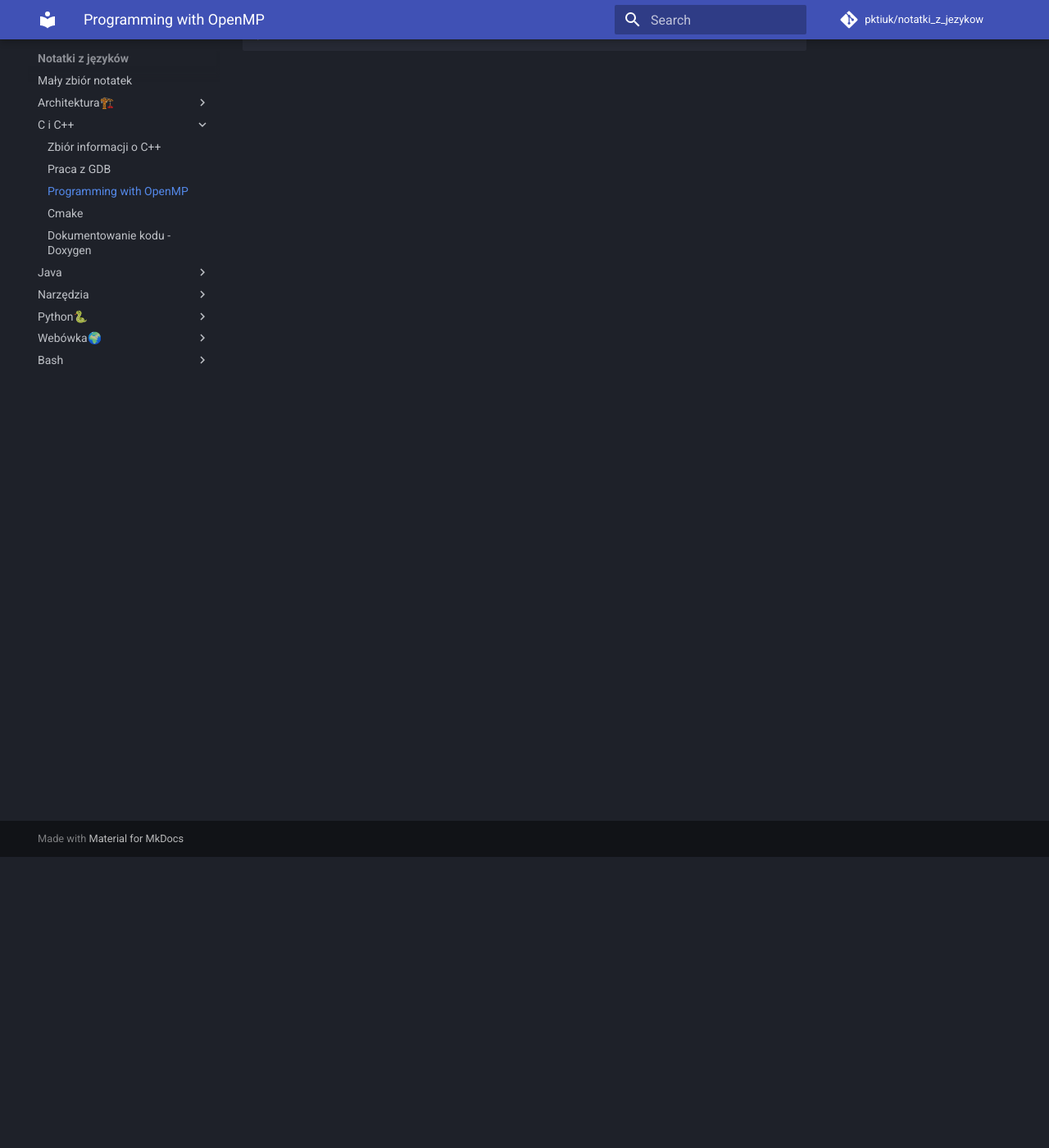
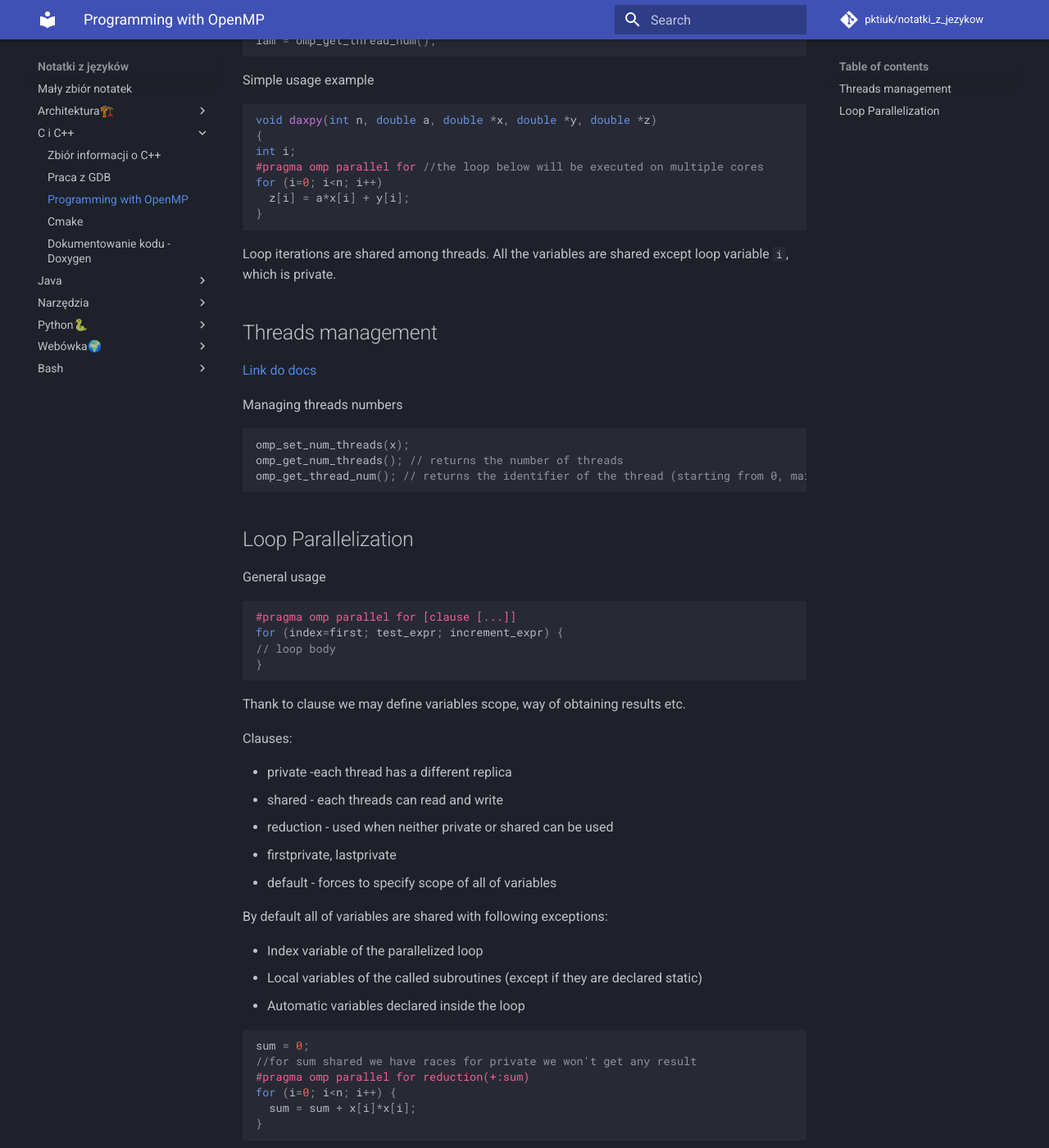
Before and after one commit to pktiuk/notatki_z_jezykow, an MkDocs documentation site: the page built from docs/C i C++/5_openMP.md, in a window 1280 px wide and 1400 px high, scrolled down 355 px. Shown: the whole window at 82% size. Built offline with MkDocs 1.6.1 and Material for MkDocs 9.7.7, drawn with Linux system fonts in a browser that asks for light colours; comment, search, counter and statistics services are not loaded; some of the changed text lies outside the part shown.

Commit message:
Basics of loop parallelization

````diff
--- a/docs/C i C++/5_openMP.md
+++ b/docs/C i C++/5_openMP.md
@@ -3,6 +3,18 @@
 OpenMP is an open API specification for easy parallel programming in C and C++. [Main website](http://www.openmp.org)
 
 OpenMP programming is mainly based on compiler directives.
+
+`#pragma omp <directive> [clause [...]]`
+
+For function usage you have to include `omp.h`
+
+```c
+#include <omp.h>
+...
+iam = omp_get_thread_num();
+```
+
+Simple usage example
 
 ```cpp
 void daxpy(int n, double a, double *x, double *y, double *z)
@@ -13,3 +25,53 @@ for (i=0; i<n; i++)
   z[i] = a*x[i] + y[i];
 }
 ```
+
+Loop iterations are shared among threads. All the variables are shared except loop variable `i`, which is private.
+
+## Threads management
+
+[Link do docs](https://www.openmp.org/spec-html/5.1/openmp.html)
+
+Managing threads numbers
+
+```c
+omp_set_num_threads(x);
+omp_get_num_threads(); // returns the number of threads
+omp_get_thread_num(); // returns the identifier of the thread (starting from 0, main thread is always 0)
+```
+
+## Loop Parallelization
+
+General usage
+
+```c
+#pragma omp parallel for [clause [...]]
+for (index=first; test_expr; increment_expr) {
+// loop body
+}
+```
+
+Thank to clause we may define variables scope, way of obtaining results etc.
+
+Clauses:
+
+- private -each thread has a different replica
+- shared - each threads can read and write
+- reduction - used when neither private or shared can be used
+- firstprivate, lastprivate
+- default - forces to specify scope of all of variables
+
+By default all of variables are shared with following exceptions:
+
+- Index variable of the parallelized loop
+- Local variables of the called subroutines (except if they are declared static)
+- Automatic variables declared inside the loop
+
+```c
+sum = 0;
+//for sum shared we have races for private we won't get any result
+#pragma omp parallel for reduction(+:sum)
+for (i=0; i<n; i++) {
+  sum = sum + x[i]*x[i];
+}
+```
````
